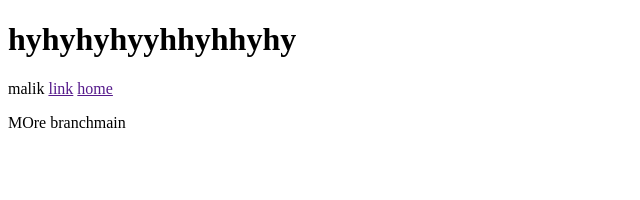
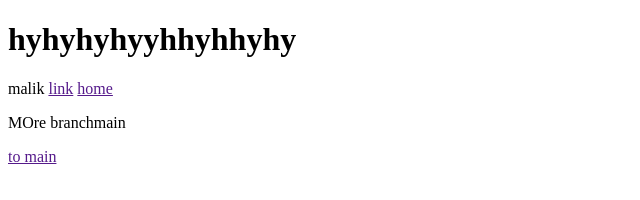
Before and after one commit to javidselimov/test1, a plain HTML site: page index.html in a window 1280 px wide. Shown: the full height of the page, 0-640 px from the left. Drawn offline with Linux system fonts and the light colour scheme.

Commit message:
stash after

```diff
--- a/index.html
+++ b/index.html
@@ -14,5 +14,6 @@
  <a href="">link</a>
  <a href="">home</a>
  <p>MOre branchmain</p>
+ <a href="">to main</a>
 </body>
 </html>
```
